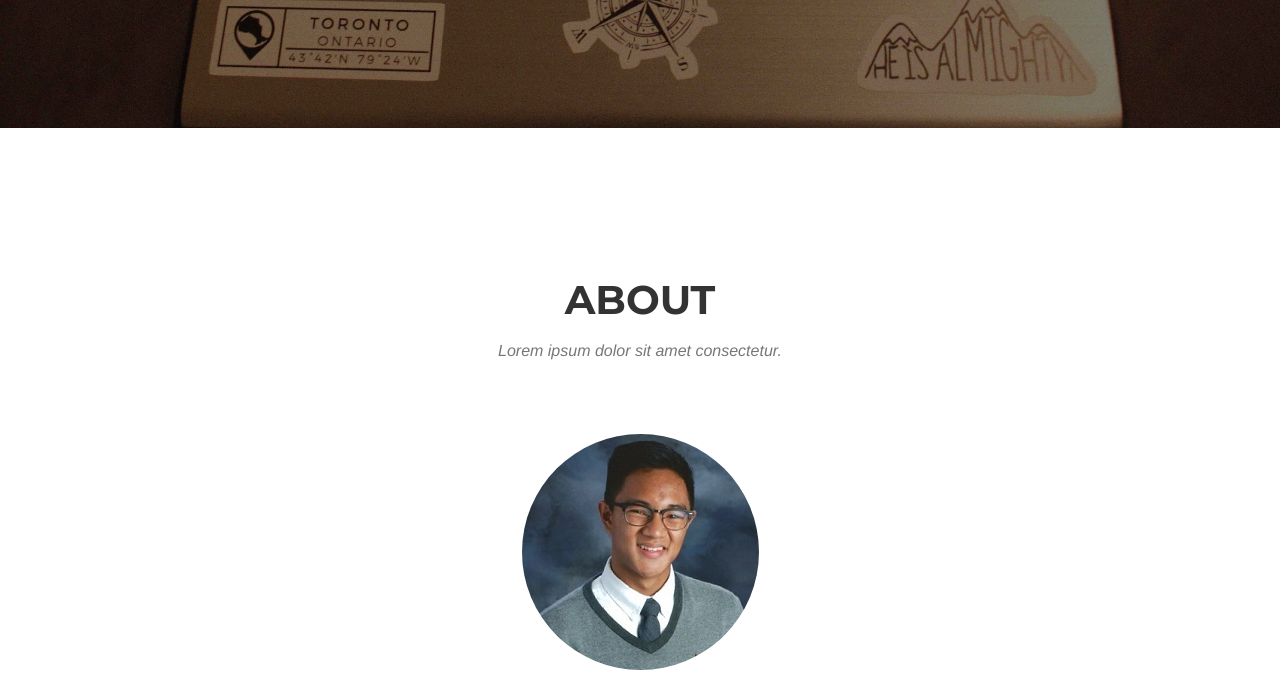
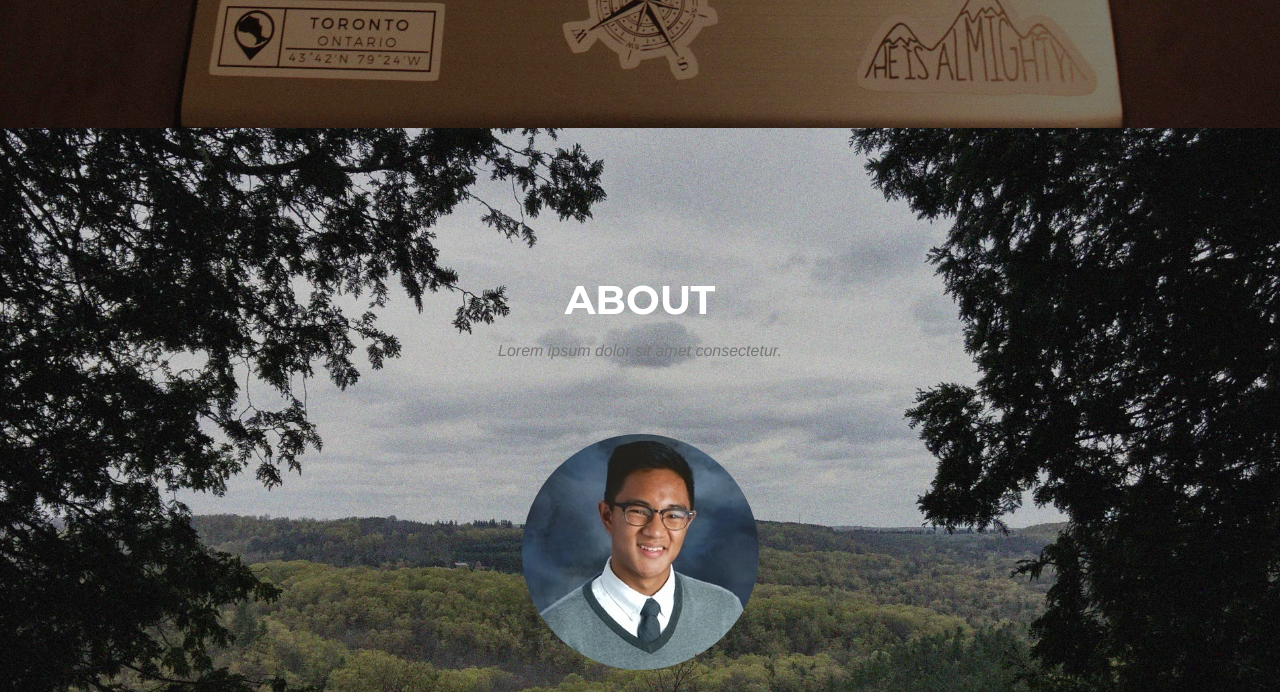
Before and after one commit to hsnoble/hsnoble.github.io, a website: page index.html in a window 1280 px wide. Shown: the part 630-1322 px from the top of the page. Drawn offline with nearby package versions, Linux system fonts and the light colour scheme; a web font is replaced by a local one.

Commit message:
Added a new background for the About section. Also made agenct.css the main css file of the webpage. Added other minor adjustments to index.html

```diff
--- a/css/agency.css
+++ b/css/agency.css
@@ -277,6 +277,20 @@ header .intro-text .intro-heading {
     line-height: 75px;
     margin-bottom: 50px;
   }
+}
+/*ABOUT SECTION*/
+#about
+{
+  background-image: url('../img/CAL.jpg');
+  background-repeat: no-repeat;
+  background-attachment: scroll;
+  background-position: center center;
+  -webkit-background-size: cover;
+  -moz-background-size: cover;
+  background-size: cover;
+  -o-background-size: cover;
+  text-align: center;
+  color: white;
 }
 section {
   padding: 100px 0;
--- a/index.html
+++ b/index.html
@@ -25,7 +25,10 @@
 	<link href="https://fonts.googleapis.com/css?family=Amatic+SC|Bahiana|Baloo|Righteous|Share+Tech+Mono" rel="stylesheet">
 
     <!-- Theme CSS -->
-    <link href="css/agency.min.css" rel="stylesheet">
+    <!--<link href="css/agency.min.css" rel="stylesheet"> -->
+
+	<!--Uses non min version of agency.css -->
+	<link href="css/agency.css" rel="stylesheet">
 
     <!-- HTML5 Shim and Respond.js IE8 support of HTML5 elements and media queries -->
     <!-- WARNING: Respond.js doesn't work if you view the page via file:// -->
@@ -123,8 +126,8 @@
 
 	<!-- About Section -->
     <section id="about">
-        <div class="container">
-            <div class="row">
+        <div class="container" >
+            <div class="row" >
                 <div class="col-lg-12 text-center">
                     <h2 class="section-heading">About</h2>
                     <h3 class="section-subheading text-muted">Lorem ipsum dolor sit amet consectetur.</h3>
```
Also changed, not shown: img/CAL.jpg (added).
